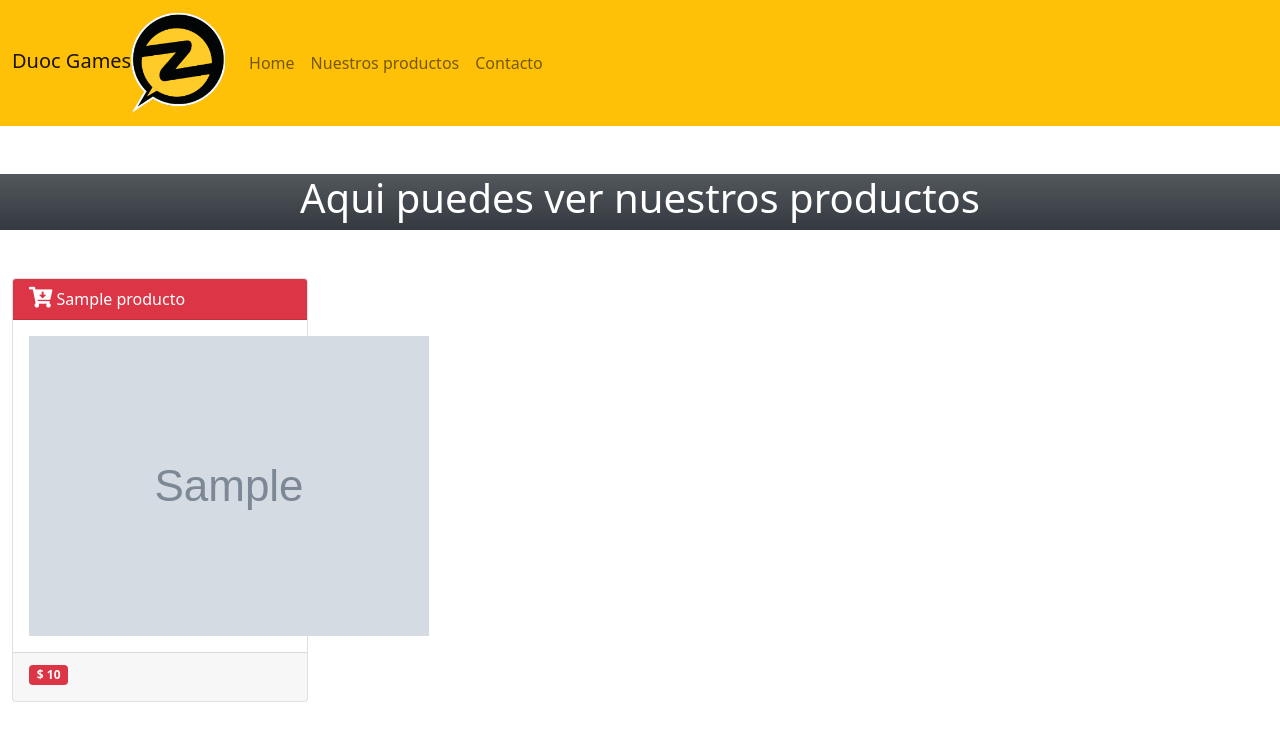
After one commit to Tommi-byte/gamesduocj, a Django app: page /productos/ in a window 1280 px wide. The commit adds this page. Shown: the top 741 px of the page. Run offline with Django 3.2, Linux system fonts and the light colour scheme; tables that the repository leaves empty hold one stand-in row (values such as "Sample post"); grey boxes marked "Sample" are stand-in pictures; some libraries are stand-ins or nearby versions.

Commit message:
Avance trabajo django
Creamos template productos
Agregamos productos
Formateamos numeros

```diff
--- a/web_games/core/static/css/style.css
+++ b/web_games/core/static/css/style.css
@@ -3,3 +3,13 @@
     width: auto;
 
 }
+
+.icono-oferta{
+    font-size: 1.3em;
+}
+
+.img-prod{
+    height: 300px;
+    width: auto;
+
+}
--- a/web_games/core/templates/base.html
+++ b/web_games/core/templates/base.html
@@ -20,8 +20,9 @@
                 </button>
                 <div class="collapse navbar-collapse" id="navbarNavAltMarkup">
                     <div class="navbar-nav">
-                        <a class="nav-link active" aria-current="page" href="{% url 'home' %}">Home</a>
-                        <a class="nav-link active" aria-current="page" href="{% url 'contacto' %}">Contacto</a>
+                        <a class="nav-link {% if request.path == '/' %} active {% endif %}"aria-current="page" href="{% url 'home' %}">Home</a>
+                        <a class="nav-link {% if request.path == 'productos' %} active {% endif %}" href="{% url 'productos' %}">Nuestros productos</a>
+                        <a class="nav-link {% if request.path == 'contacto' %} active {% endif %}"  href="{% url 'contacto' %}">Contacto</a>
 
                     </div>
                 </div>
--- /dev/null
+++ b/web_games/productos/templates/productos.html
@@ -0,0 +1,41 @@
+{% extends "base.html" %}
+{% block content %}
+    {% load humanize%}
+
+   <main class="container-fluid mt-5">
+        <div class="row">
+            <div class="col-sm-12 bg-dark bg-gradient text-white text-center">
+                <h1>Aqui puedes ver nuestros productos</h1>
+
+            </div>
+
+        </div>
+        <div class="row mt-5">
+        <!-- esto voy a repetir por cada producto -->
+
+            {% for p in productos %}
+            <div class="col-sm-12 col-md-6 col-lg-3">
+                <div class="card">
+                    <div class="card-header {% if p.estaEnOferta %}bg-danger {% else%}bg-warning {% endif %} text-white">
+                    {% if p.estaEnOferta %}
+                        <i class="icono-oferta fas fa-cart-arrow-down"></i>
+                    {% endif %}
+                        <span>{{p.titulo}}</span>
+                    </div>
+                    <div class="card-body text-centrer" >
+                        <img src="{{p.imagen}}" class="img-prod">
+                    </div>
+                    <div class="card-footer">
+                        {% if p.estaEnOferta %}
+                            <h4 class="badge bg-danger">$ {{p.precio | intcomma}}</h4>
+                        {%else%}
+                            <h6>$ {{p.precio | intcomma}}</h6>
+                        {% endif%}
+                    </div>
+                </div>
+            </div>
+            {% endfor %}
+        <!-- Hasta Aqui -->
+        </div>
+   </main>
+{% endblock %}
--- /dev/null
+++ b/web_games/productos/urls.py
@@ -0,0 +1,8 @@
+from django.contrib import admin
+from django.urls import path
+from . import views
+
+
+urlpatterns = [
+    path('', views.verProductos, name="productos"),
+]
--- a/web_games/productos/views.py
+++ b/web_games/productos/views.py
@@ -1,3 +1,7 @@
 from django.shortcuts import render
+from .models import Producto
+# Create your views here.
 
-# Create your views here.
+def verProductos(request):
+    productos = Producto.objects.all()
+    return render(request,  "productos.html", {"productos":productos})
--- a/web_games/web_games/settings.py
+++ b/web_games/web_games/settings.py
@@ -37,6 +37,7 @@ INSTALLED_APPS = [
     'django.contrib.sessions',
     'django.contrib.messages',
     'django.contrib.staticfiles',
+    'django.contrib.humanize',
     'core',
     'productos'
 ]
--- a/web_games/web_games/urls.py
+++ b/web_games/web_games/urls.py
@@ -19,6 +19,7 @@ from django.urls import path, include
 
 urlpatterns = [
     path('admin/', admin.site.urls),
-    path('', include("core.urls"))
+    path('', include("core.urls")),
+    path('productos/', include('productos.urls')),
 
 ]
```
Also changed, not shown: web_games/core/views.py (+2 -5 lines).
